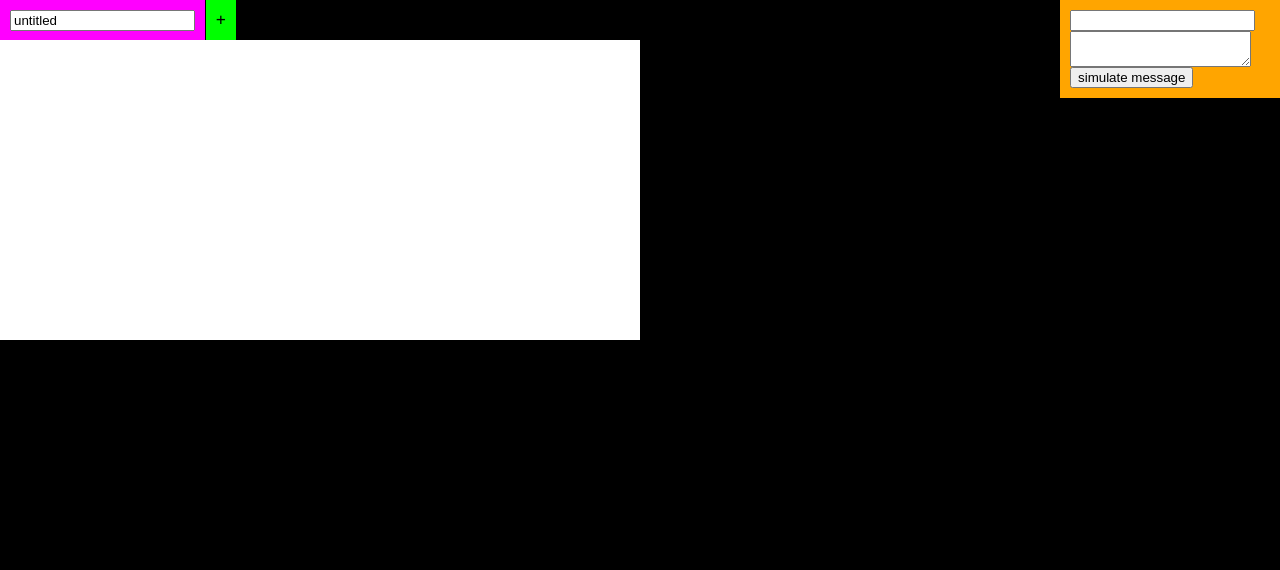
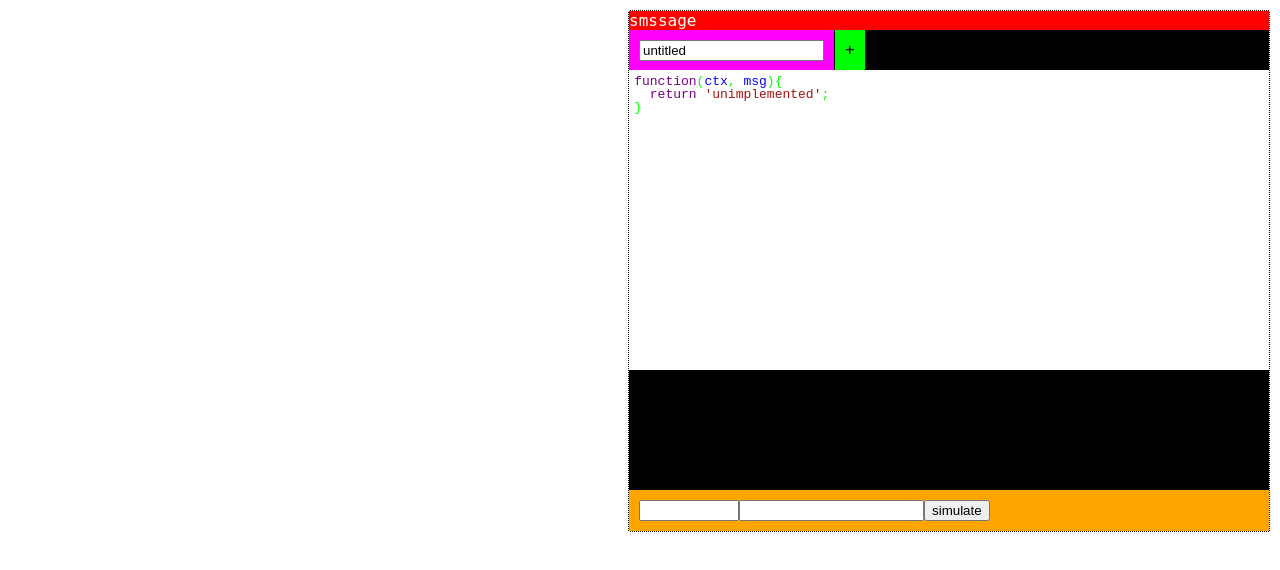
Before and after one commit to strob/smssage, a plain HTML site: page index.html in a window 1280 px wide. Drawn offline with nearby package versions, Linux system fonts and the light colour scheme; no server answers.

Commit message:
stylish, hideable, IDE object

```diff
--- a/index.html
+++ b/index.html
@@ -10,13 +10,10 @@
 
     <style>
 body {
-  background-color: black;
-  color: #00ff00;
-  font-family: mono;
-  margin: 0;
+  margin: 10px;
 }
 .log {
-  height: 200px;
+  height: 120px;
   overflow: auto;
 }
 .editor {
@@ -59,15 +56,37 @@ body {
   margin-left: 20px;
 }
 .testmessage {
-  width: 200px;
-  position: absolute;
-  top: 0;
-  right: 0;
   background-color: orange;
   padding: 10px;
+  margin: 0;
 }
 .ide {
+  background-color: black;
+  color: #00ff00;
+  font-family: mono;
   width: 640px;
+  border: 1px dotted white;
+  float: right;
+}
+.ide.hidden {
+  width: 100px;
+  position: absolute;
+  right: 10px;
+  top: 10px;
+}
+.ide.hidden * {
+  display: none;
+}
+.ide .smssage {
+  background-color: red;
+  color: white;
+  cursor: pointer;
+}
+.ide.hidden .smssage {
+  display: block;
+}
+.from {
+  width: 100px;
 }
     </style>
   </head>
@@ -77,6 +96,7 @@ body {
 var MessageLog = function() {
     SMS.Triggerable.call(this);
     this.$el = document.createElement('div');
+    this.$el.setAttribute('class', 'log');
     this.acc = "";
 };
 MessageLog.prototype = new SMS.Triggerable();
@@ -88,21 +108,23 @@ MessageLog.prototype.add = function(from, msg, rsp) {
 
 var TestMessage = function() {
     SMS.Triggerable.call(this);
-    this.$el = document.createElement('div');
+    this.$el = document.createElement('form');
     this.$el.setAttribute('class', 'testmessage');
 
     var $num = document.createElement('input');
-    var $txt = document.createElement('textarea');
+    $num.setAttribute('class', 'from');
+    var $txt = document.createElement('input');
     var $sub = document.createElement('input');
     $sub.setAttribute('type', 'submit');
-    $sub.setAttribute('value', 'simulate message');
+    $sub.setAttribute('value', 'simulate');
 
     this.$el.appendChild($num);
     this.$el.appendChild($txt);
     this.$el.appendChild($sub);
 
     (function(that) {
-        $sub.onclick = function() {
+        $sub.onclick = function(ev) {
+            ev.preventDefault();
             that.trigger('text', [$num.value, $txt.value]);
         }
     })(this);
@@ -229,11 +251,34 @@ var IDE = function() {
     var $log = document.createElement('div');
     $log.setAttribute('class', 'log')
     $log.appendChild(this.messagelog.$el);
-    $log.appendChild(this.testmsg.$el);
 
+    var $sms = document.createElement('div');
+    $sms.setAttribute('class', 'smssage');
+    $sms.innerHTML = 'smssage';
+    (function(that) {
+        $sms.onclick = function() {
+            if(that.hidden) {
+                that.show();
+            }
+            else {
+                that.hide();
+            }
+        };
+    })(this);
+
+    this.$el.appendChild($sms);
     this.$el.appendChild($code);
     this.$el.appendChild($log);
+    this.$el.appendChild(this.testmsg.$el);
 };
+IDE.prototype.hide = function() {
+    this.hidden = true;
+    this.$el.setAttribute('class', 'IDE hidden');
+}
+IDE.prototype.show = function() {
+    this.hidden = false;
+    this.$el.setAttribute('class', 'IDE');
+}
 
 var handlers = new SMS.Handlers();
 var ide = new IDE();
@@ -295,11 +340,9 @@ socket.on('rename', function(data) {
     handlers.rename(data[0], data[1]);
 });
 
+document.body.appendChild(ide.$el);
 ide.tabs.trigger("new");
 ide.tabs.select('untitled');
-
-document.body.appendChild(ide.$el);
-
     </script>
   </body>
 </html>
```
